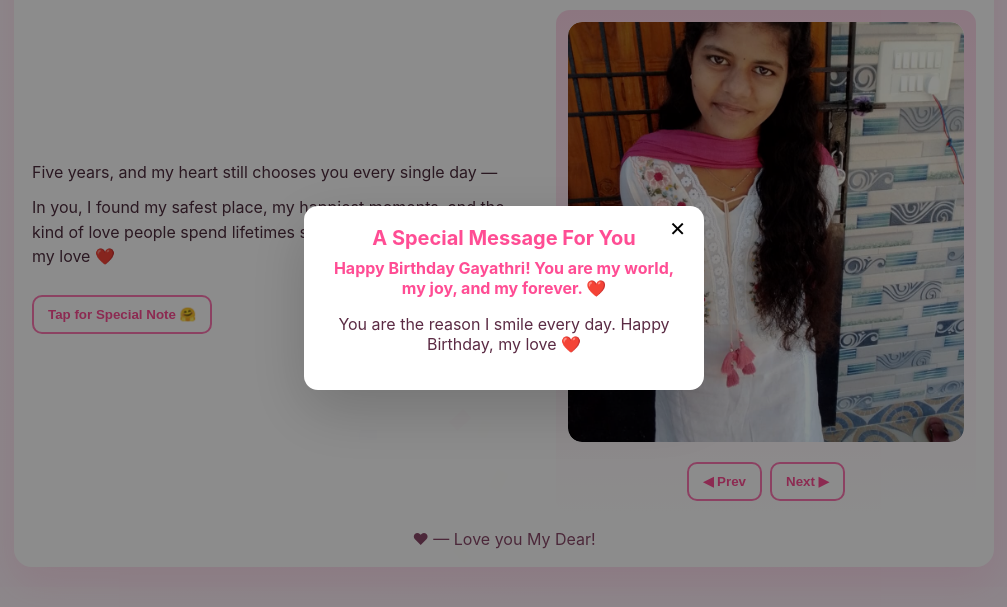
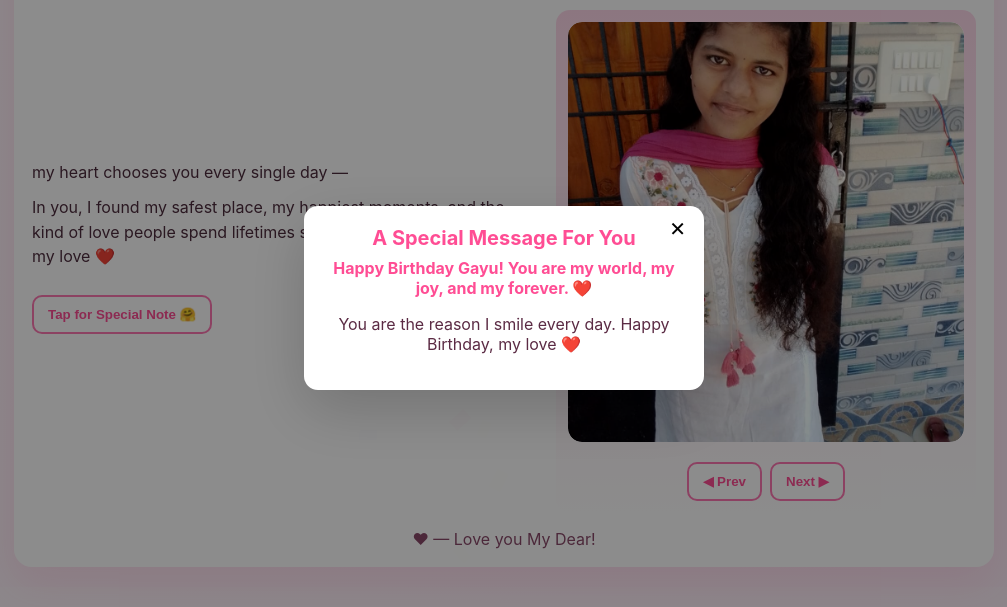
Before and after one commit to msyoganandh/happy_birthday_my_girl, a plain HTML site: page index.html in a window 1280 px wide. Both pictures are taken after a click on the button "Tap for Special Note 🤗". Shown: the part 102-709 px from the top of the page, without its empty margins (136-1143 px from the left). Drawn offline with Linux system fonts and the light colour scheme.

Commit message:
Update index.html

```diff
--- a/index.html
+++ b/index.html
@@ -116,7 +116,7 @@ footer{text-align:center;margin-top:16px;color:#8a4a6a}
     <!-- TEXT -->
     <div style="flex:1; margin-top: 150px;">
       <div class="sentences">
-        <div class="float">Five years, and my heart still chooses you every single day —</div>
+        <div class="float">my heart chooses you every single day  —</div>
         <p style="margin-top:10px">
           In you, I found my safest place, my happiest moments, and the kind of love people spend lifetimes searching for.
           Happy Birthday, my love ❤️
@@ -232,7 +232,7 @@ function openModalWithType(text){
 /* SURPRISE BUTTON */
 document.getElementById('justSurprise').onclick=()=>{
   fireConfetti(70);
-  openModalWithType("Happy Birthday Gayathri! You are my world, my joy, and my forever. ❤️");
+  openModalWithType("Happy Birthday Gayu! You are my world, my joy, and my forever. ❤️");
 };
 </script>
 
```
